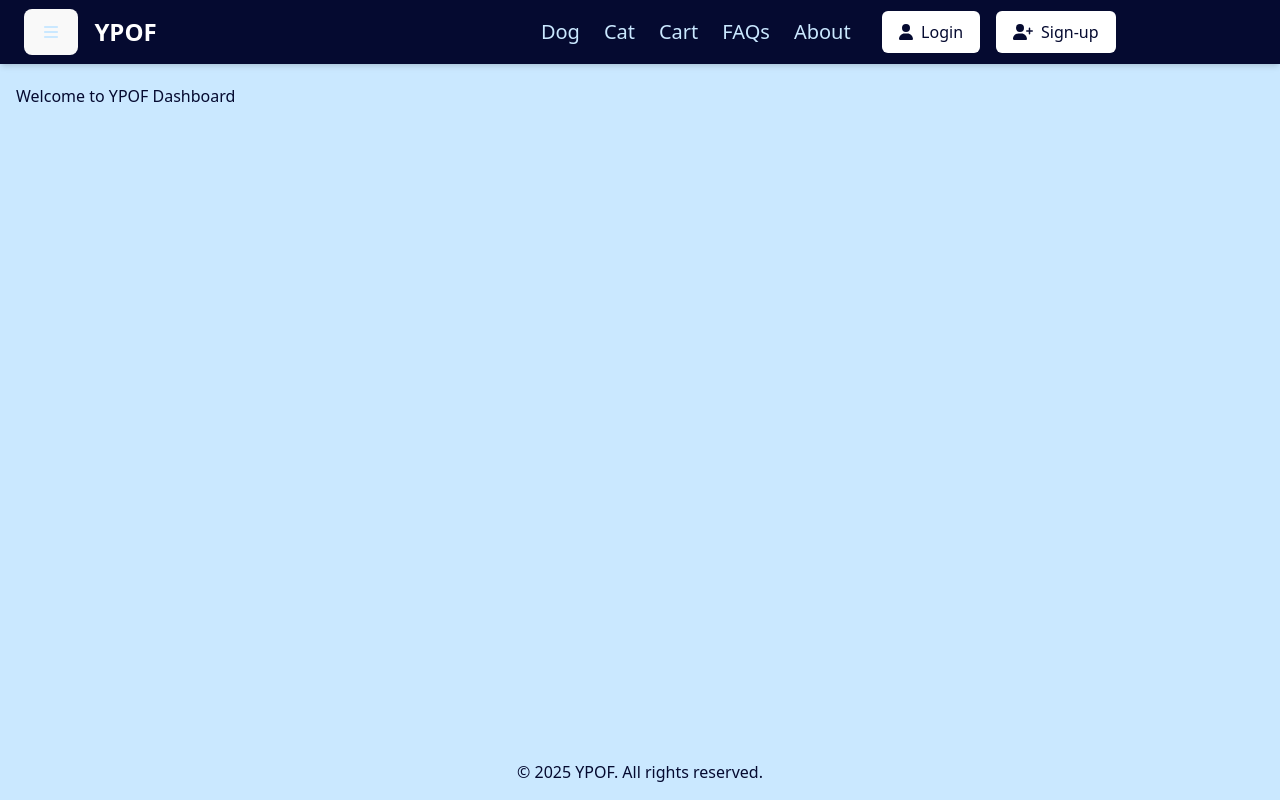
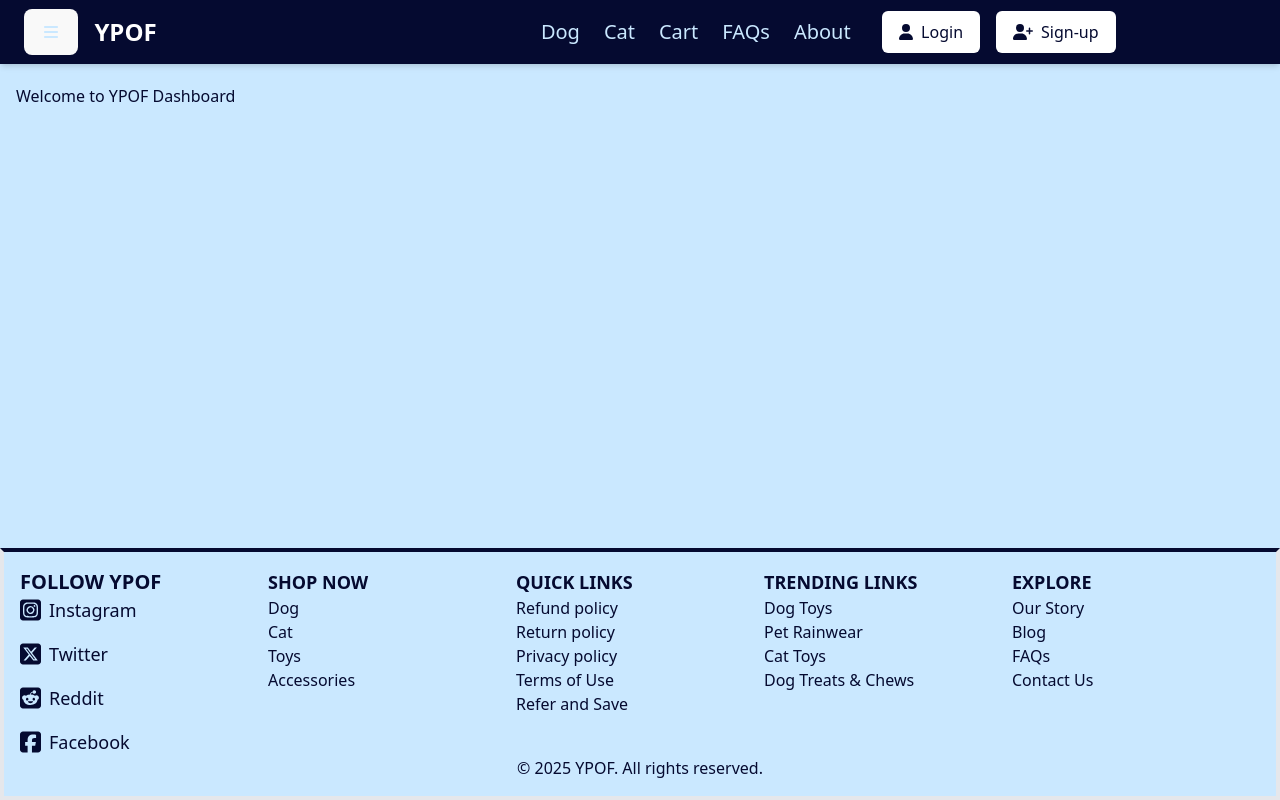
Before and after one commit to Prashanth-2096/Ypof, a React (Vite) app in the folder frontend/: page / in a window 1280 px wide. Built offline with nearby package versions, Linux system fonts and the light colour scheme.

Commit message:
footer updated

```diff
--- a/frontend/src/components/Footer.jsx
+++ b/frontend/src/components/Footer.jsx
@@ -1,7 +1,77 @@
+import { faEnvelope, } from "@fortawesome/free-solid-svg-icons";
+import { faSquareInstagram, faSquareXTwitter, faLinkedin, faSquareFacebook, faSquareReddit } from "@fortawesome/free-brands-svg-icons";
+import { FontAwesomeIcon } from "@fortawesome/react-fontawesome";
+
 function Footer() {
     return (
-       <footer class="text-ypof p-4 text-center">
-          <p>&copy; 2025 YPOF. All rights reserved.</p>
+      <footer class="text-ypof p-4 text-center w-full border-4 border-t-ypof">
+        <div className="grid grid-cols-5 text-start">
+          <div className="col-span-1">
+            <h2 className="text-xl font-bold">FOLLOW YPOF</h2>
+            <ul className="grid gap-4 text-lg">
+              <a href="" className="hover:text-[#1f2b78] transition duration-300 ease-in-out">
+                <li className="flex items-center space-x-2">
+                  <FontAwesomeIcon icon={faSquareInstagram} className="text-2xl" />
+                  <span>Instagram</span>
+                </li></a>
+              <a href="" className="hover:text-[#1f2b78] transition duration-300 ease-in-out">
+                <li className="flex items-center space-x-2">
+                  <FontAwesomeIcon icon={faSquareXTwitter} className="text-2xl " />
+                  <span>Twitter</span>
+                </li></a>
+                <a href="" className="hover:text-[#1f2b78] transition duration-300 ease-in-out">
+                <li className="flex items-center space-x-2">
+                <FontAwesomeIcon icon={faSquareReddit} className="text-2xl "/>
+                  <span>Reddit</span>
+                </li></a>
+                <a href="" className="hover:text-[#1f2b78] transition duration-300 ease-in-out">
+                <li className="flex items-center space-x-2">
+                  <FontAwesomeIcon icon={faSquareFacebook} className="text-2xl" />
+                  <span>Facebook</span>
+                </li></a>
+            </ul>
+
+          </div>
+          <div className="col-span-1">
+          <h2 className="text-lg font-bold">SHOP NOW</h2>
+            <ul>
+              <li><a href="#">Dog</a></li>
+              <li><a href="#">Cat</a></li>
+              <li><a href="#">Toys</a></li>
+              <li><a href="">Accessories</a></li>
+            </ul>
+          </div>
+          <div className="col-span-1">
+          <h2 className="text-lg font-bold">QUICK LINKS</h2>
+            <ul>
+              <li><a href="#">Refund policy</a></li>
+              <li><a href="#">Return policy</a></li>
+              <li><a href="#">Privacy policy</a></li>
+              <li><a href="">Terms of Use</a></li>
+              <li><a href="">Refer and Save</a></li>
+            </ul>
+          </div>
+          <div className="col-span-1">
+          <h2 className="text-lg font-bold">TRENDING LINKS</h2>
+            <ul>
+              <li><a href="#">Dog Toys</a></li>
+              <li><a href="#">Pet Rainwear</a></li>
+              <li><a href="#">Cat Toys</a></li>
+              <li><a href="">Dog Treats & Chews</a></li>
+            </ul>
+          </div>
+          <div className="col-span-1">
+          <h2 className="text-lg font-bold">EXPLORE</h2>
+            <ul>
+              <li><a href="#">Our Story</a></li>
+              <li><a href="#">Blog</a></li>
+              <li><a href="#">FAQs</a></li>
+              <li><a href="">Contact Us</a></li>
+            </ul>
+          </div>
+        </div>
+
+        <p>&copy; 2025 YPOF. All rights reserved.</p>
       </footer>
     );
   }
```
